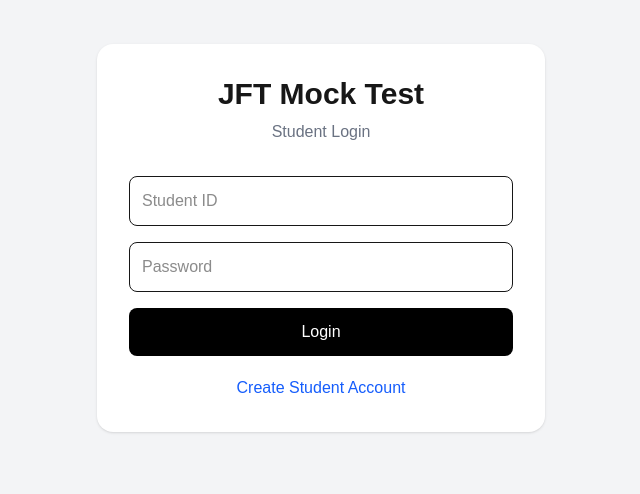
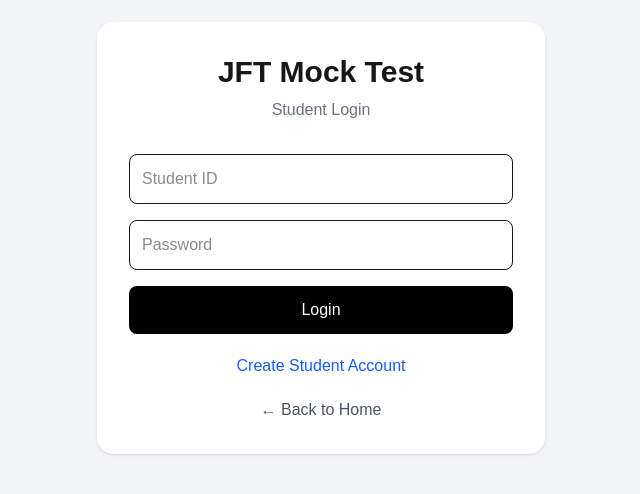
Before and after one commit to JFT-PRACTICE/jft-mock-test, a Next.js app: page /login in a window 1280 px wide. Shown: the part 162-656 px from the top of the page, without its empty margins (319-959 px from the left). Built offline with nearby package versions, Linux system fonts and the light colour scheme; no server answers.

Commit message:
Add back to home button to student login

```diff
--- a/app/login/page.tsx
+++ b/app/login/page.tsx
@@ -48,13 +48,11 @@ export default function LoginPage() {
         blocked: student.blocked,
       };
 
-      // Session only — browser/tab session सकिएपछि login हट्छ
       sessionStorage.setItem(
         "loggedInStudent",
         JSON.stringify(loggedInStudent)
       );
 
-      // पुरानो localStorage login हटाउने
       localStorage.removeItem("loggedInStudent");
 
       window.location.href = "/dashboard";
@@ -112,6 +110,14 @@ export default function LoginPage() {
         >
           Create Student Account
         </a>
+
+        {/* Back to Home */}
+        <a
+          href="/"
+          className="block text-center mt-5 text-gray-600 hover:text-black"
+        >
+          ← Back to Home
+        </a>
       </div>
     </main>
   );
```
